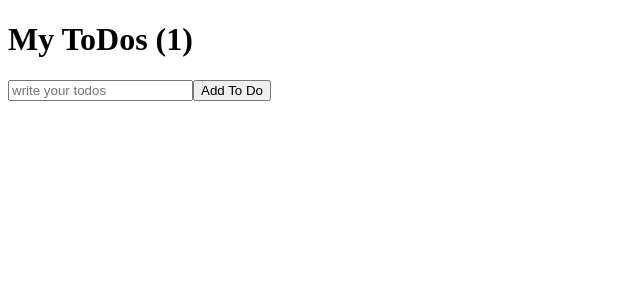
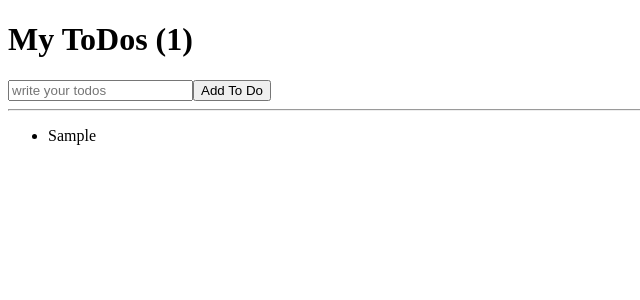
Before and after one commit to yeongminChae/react_practice, a React (Create React App) app: page / in a window 1280 px wide. Both pictures are taken after typing "Sample" into the empty fields and a click on the button "Add To Do". Shown: the top 300 px of the page, without its empty margins (0-640 px from the left). Built offline with nearby package versions, Linux system fonts and the light colour scheme.

Commit message:
toDos part2

```diff
--- a/src/App.js
+++ b/src/App.js
@@ -9,12 +9,9 @@ function App() {
     if (toDo == "") {
       return;
     }
+    // setToDos((currentArray) => [toDo, ...currentArray]);
+    setToDos((currentArray) => [...currentArray, toDo]); // current list apears first and a new element will add at the last of array
     setToDo("");
-    setToDos((currentArray) => [toDo, ...currentArray]);
-    // add examples in list ->
-    // li=[1,2,3,4]
-    // [6,li] -> return [6, array(4)]
-    // [6,...li] -> return [6,1,2,3,4)]
   };
   console.log(toDos);
   return (
@@ -29,6 +26,15 @@ function App() {
         />
         <button>Add To Do</button>
       </form>
+      <hr />
+      <ul>
+        {toDos.map((item, index) => (
+          <li key={index}>{item}</li>
+        ))}
+      </ul>
+      {/* map allows me to transform the items in a array into whatever i want
+      and it will ruturn with new array
+      [a,b,c,d].map((item) => item.toUpperCase()) = [A,B,C,D] */}
     </div>
   );
 }
```
